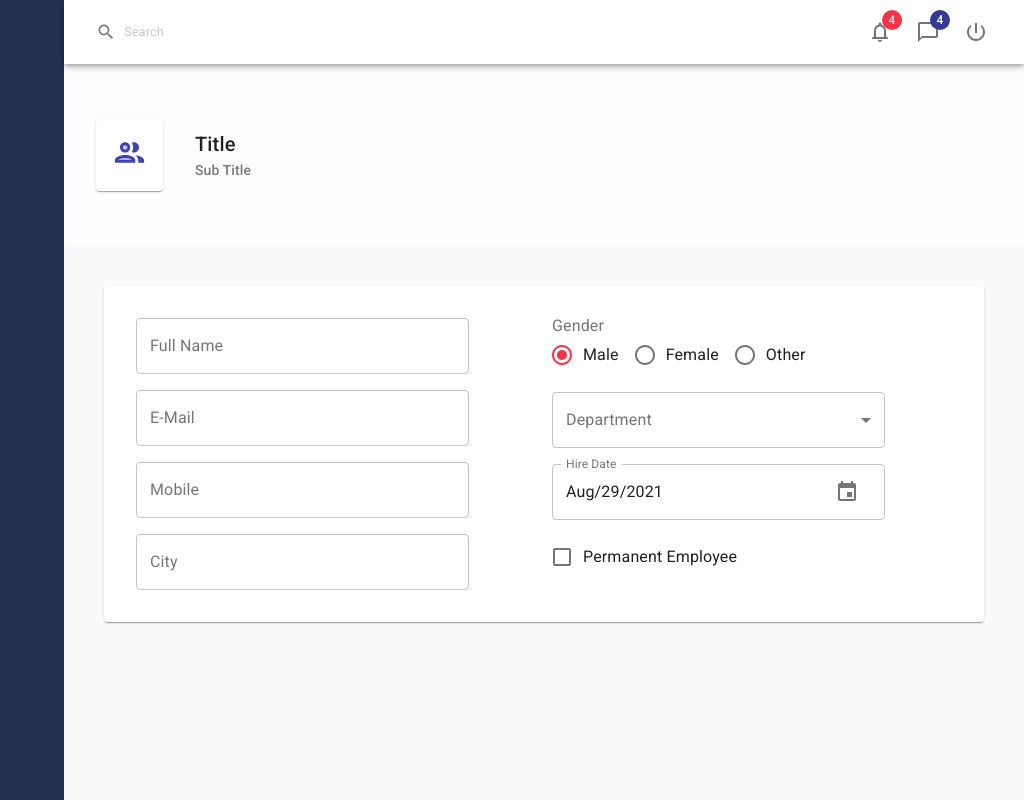
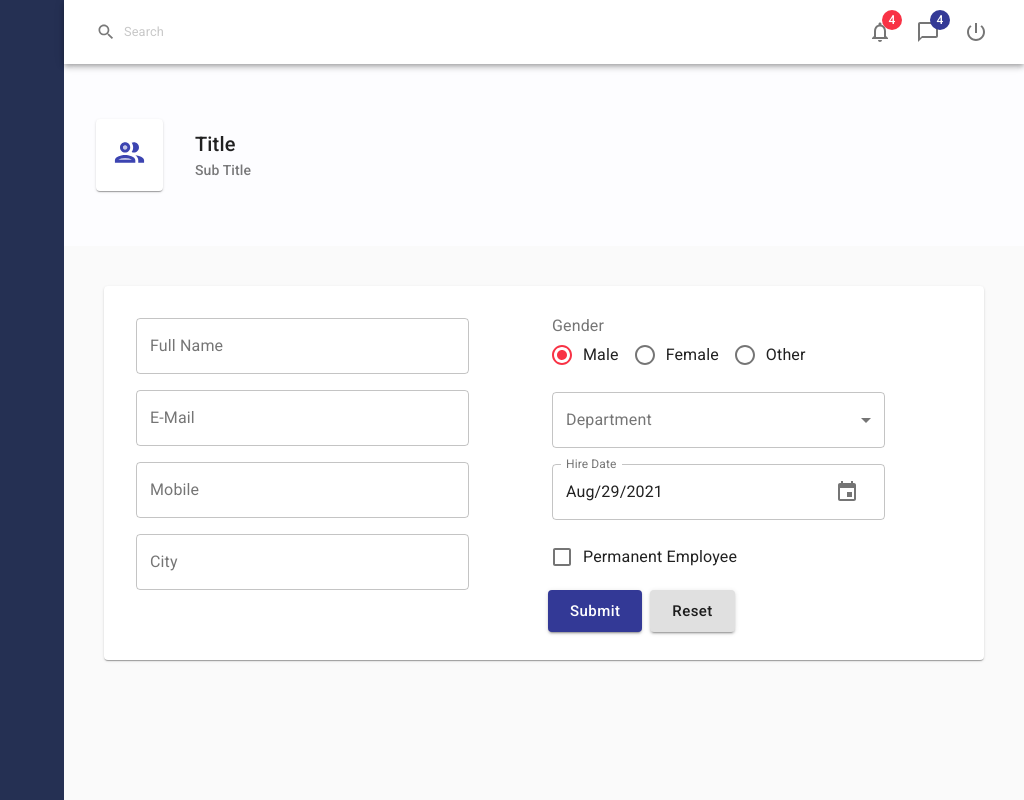
Before and after one commit to tusharsingh432-dev/MatUi, a React (Create React App) app: page / in a window 1280 px wide. Shown: the whole page, without its empty margins (256-1280 px from the left). Built offline with nearby package versions, Linux system fonts and the light colour scheme.

Commit message:
Form Complete

```diff
--- a/src/components/controls/Button.js
+++ b/src/components/controls/Button.js
@@ -1,9 +1,28 @@
 import React from 'react'
+import { Button as MuiButton, makeStyles } from '@material-ui/core'
 
-export default function Button() {
+const useStyles = makeStyles(theme => ({
+    root: {
+        margin: theme.spacing(0.5)
+    },
+    label: {
+        textTransform: 'none'
+    }
+}))
+
+export default function Button(props) {
+    const classes = useStyles();
+    const { text, variant, size, color, onClick, ...other } = props
     return (
-        <div>
-
-        </div>
+        <MuiButton
+            classes={{ root: classes.root, label: classes.label }}
+            variant={variant || "contained"}
+            size={size || "large"}
+            color={color || "primary"}
+            onClick={onClick}
+            {...other}
+        >
+            {text}
+        </MuiButton>
     )
 }
--- a/src/components/controls/Controls.js
+++ b/src/components/controls/Controls.js
@@ -3,6 +3,8 @@
 import Select from "./Select";
 import Checkbox from "./Checkbox";
 import DatePicker from "./DatePicker";
+import Button from "./Button";
+
 export const Controls = {
-    Input, RadioGroup, Select, Checkbox, DatePicker
+    Input, RadioGroup, Button, Select, Checkbox, DatePicker
 }
--- a/src/pages/Employees/EmployeeForms.js
+++ b/src/pages/Employees/EmployeeForms.js
@@ -99,7 +99,16 @@
             value={values.isPermanent}
             onChange={handleInputChange}
           />
-
+          <div>
+            <Controls.Button
+              text="Submit"
+              type="submit"
+            />
+            <Controls.Button
+              text="Reset"
+              color="default"
+            />
+          </div>
         </Grid>
       </Grid>
     </Form>
```
